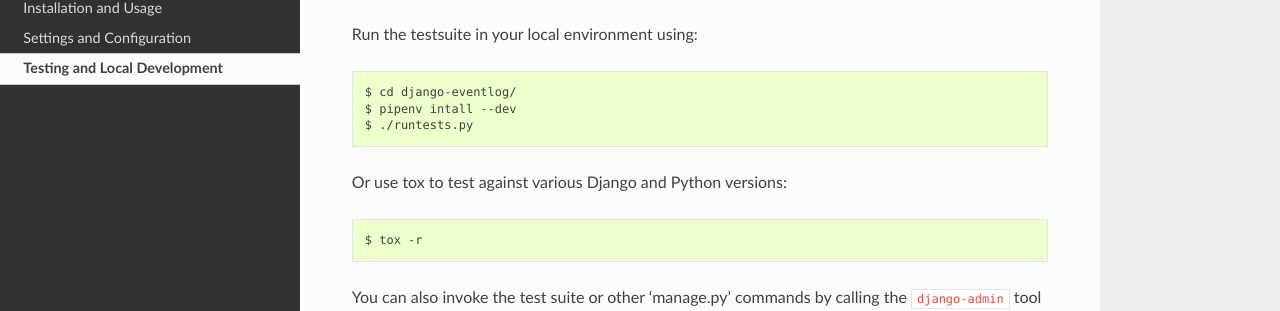
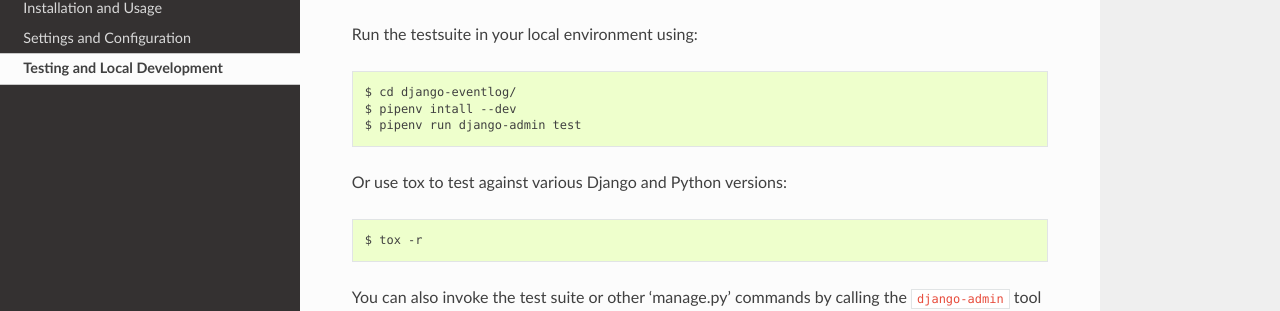
Before and after one commit to bartTC/django-eventlog, a Sphinx documentation site: the page built from docs/testing.rst, in a window 1280 px wide. Shown: the part 137-448 px from the top of the page. Built offline with Sphinx 7.4.7 and the Read the Docs theme 2.0.0, drawn with Linux system fonts in a browser that asks for light colours.

Commit message:
Travis fixes

```diff
--- a/docs/testing.rst
+++ b/docs/testing.rst
@@ -8,7 +8,7 @@ Run the testsuite in your local environment using::
 
     $ cd django-eventlog/
     $ pipenv intall --dev
-    $ ./runtests.py
+    $ pipenv run django-admin test
 
 Or use tox to test against various Django and Python versions::
 
```
Also changed, not shown: .travis.yml, 1 other file.
